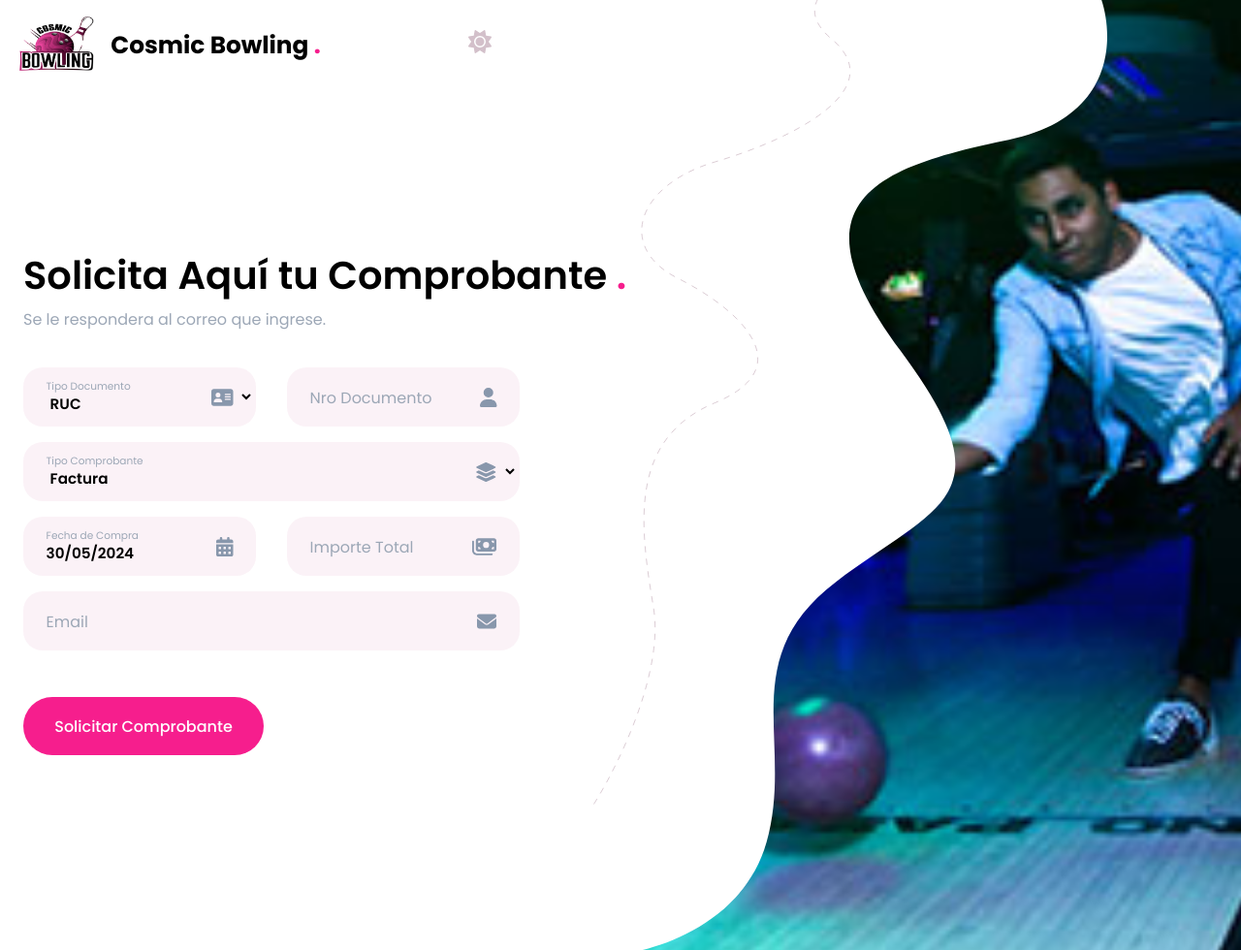
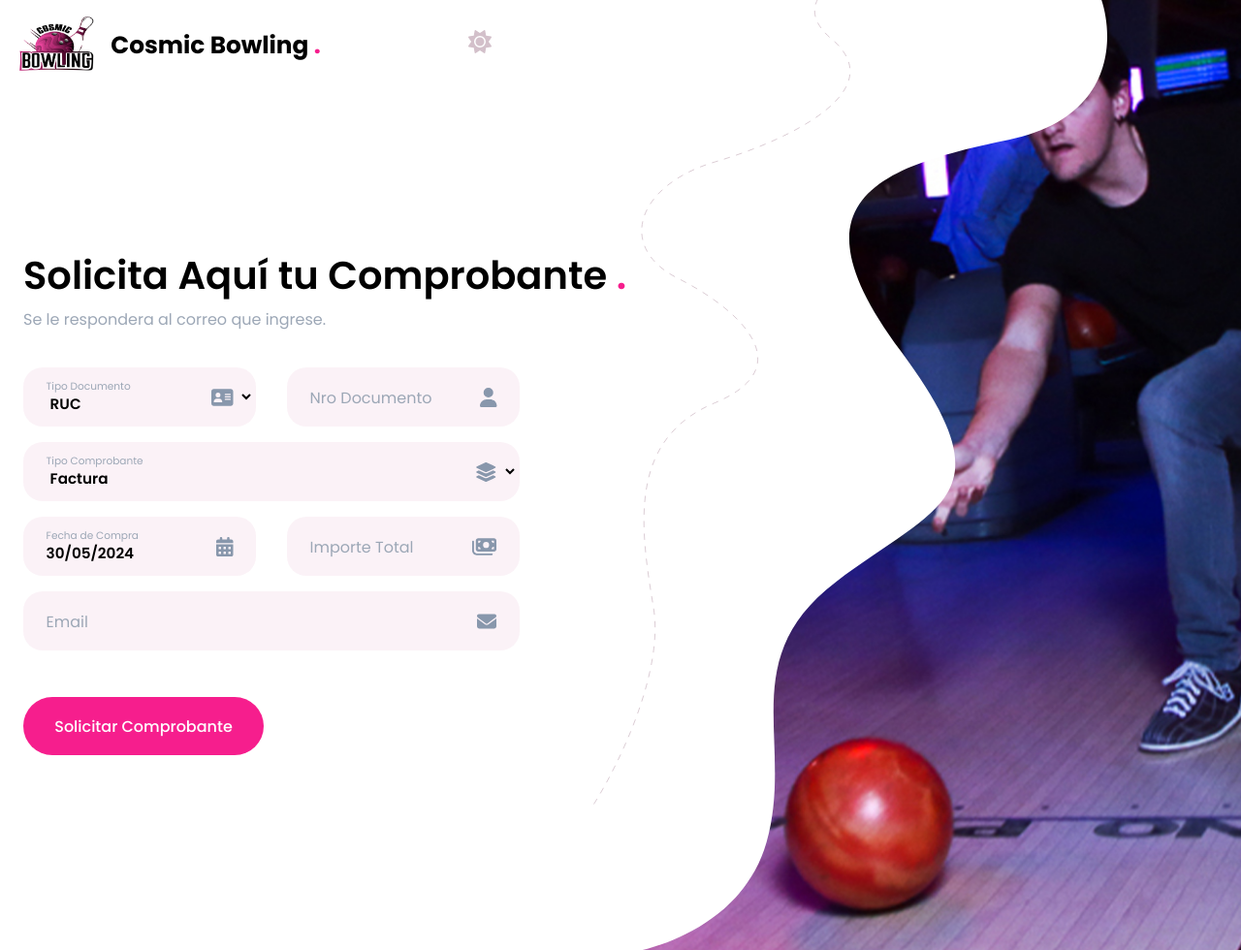
Before and after one commit to SystemsGV/space_bowling, a CodeIgniter app: page /database/Comprobante in a window 1280 px wide. Shown: the whole page at 97% size. Run offline with CodeIgniter, Linux system fonts and the light colour scheme; some libraries are stand-ins or nearby versions.

Commit message:
:sparkles: Added img view Requerid Invoice3+

```diff
--- a/application/views/invoice.php
+++ b/application/views/invoice.php
@@ -116,7 +116,7 @@
         </div>
         <div class="right">
           <div class="image-wrapper">
-            <img src="<?= base_url() ?>new/images/img4.jpg" class="img" alt="">
+            <img src="<?= base_url() ?>new/images/comprobante.jpg" class="img" alt="">
             <div class="wave-wrap">
               <svg class="wave" viewBox="0 0 783 1536" fill="none" xmlns="http://www.w3.org/2000/svg">
                 <path id="wave" d="M236.705 1356.18C200.542 1483.72 64.5004 1528.54 1 1535V1H770.538C793.858 63.1213 797.23 196.197 624.165 231.531C407.833 275.698 274.374 331.715 450.884 568.709C627.393 805.704 510.079 815.399 347.561 939.282C185.043 1063.17 281.908 1196.74 236.705 1356.18Z" />
--- a/new/invoice/invoice.css
+++ b/new/invoice/invoice.css
@@ -383,12 +383,12 @@ textarea.contact-input ~ .icon {
 	position: absolute;
 	height: 130%;
 	left: 65%;
-	top: 50%;
+	top: 40%;
 	transform: translate(-50%, -50%);
 }
 
 .dark .image-wrapper .img {
-	transform: translate(-50%, -50%) scale(1.5);
+	transform: translate(-50%, -50%) scale(1.2);
 }
 
 .wave-wrap {
```
Also changed, not shown: new/images/comprobante.jpg (added).
